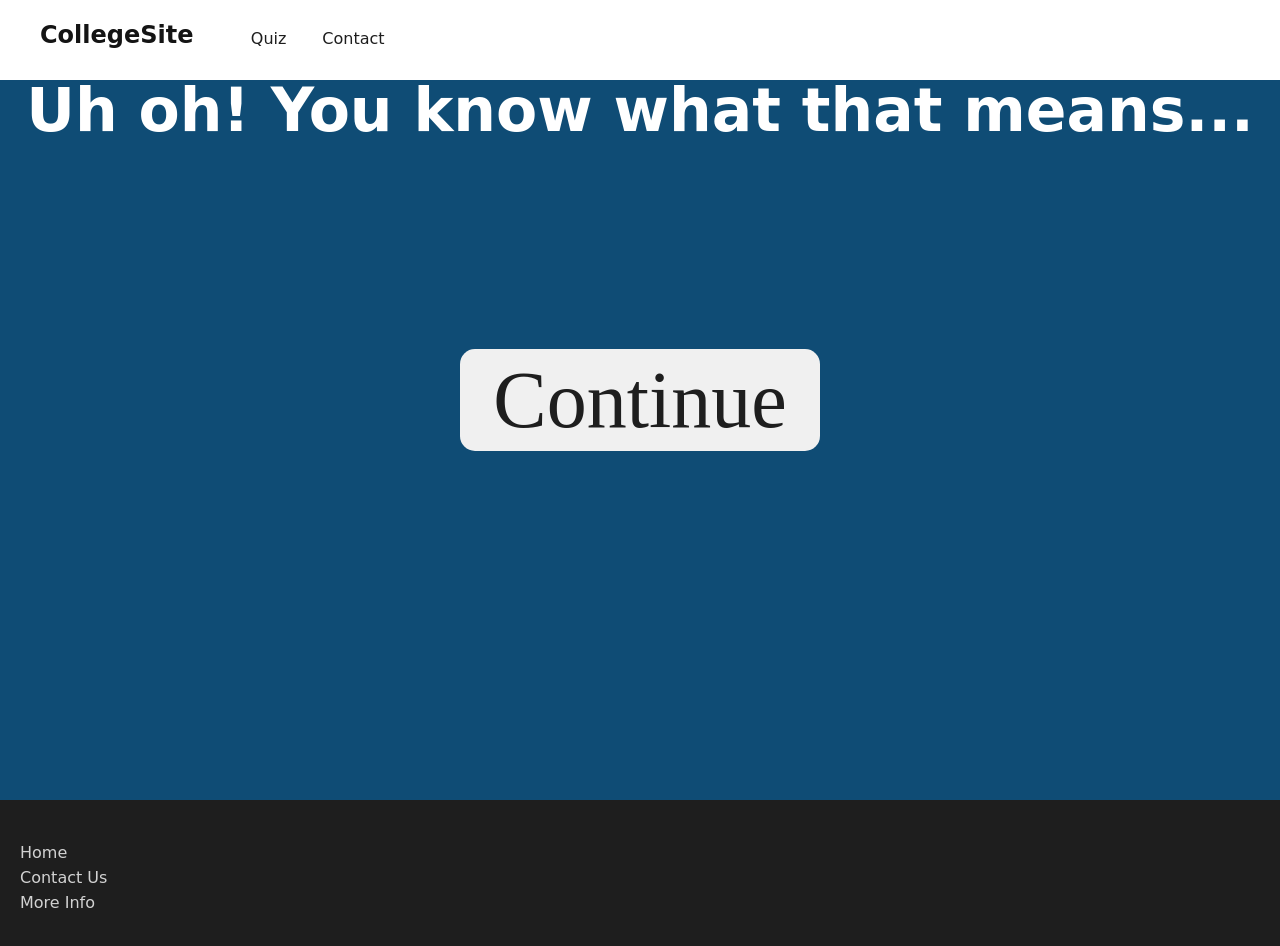
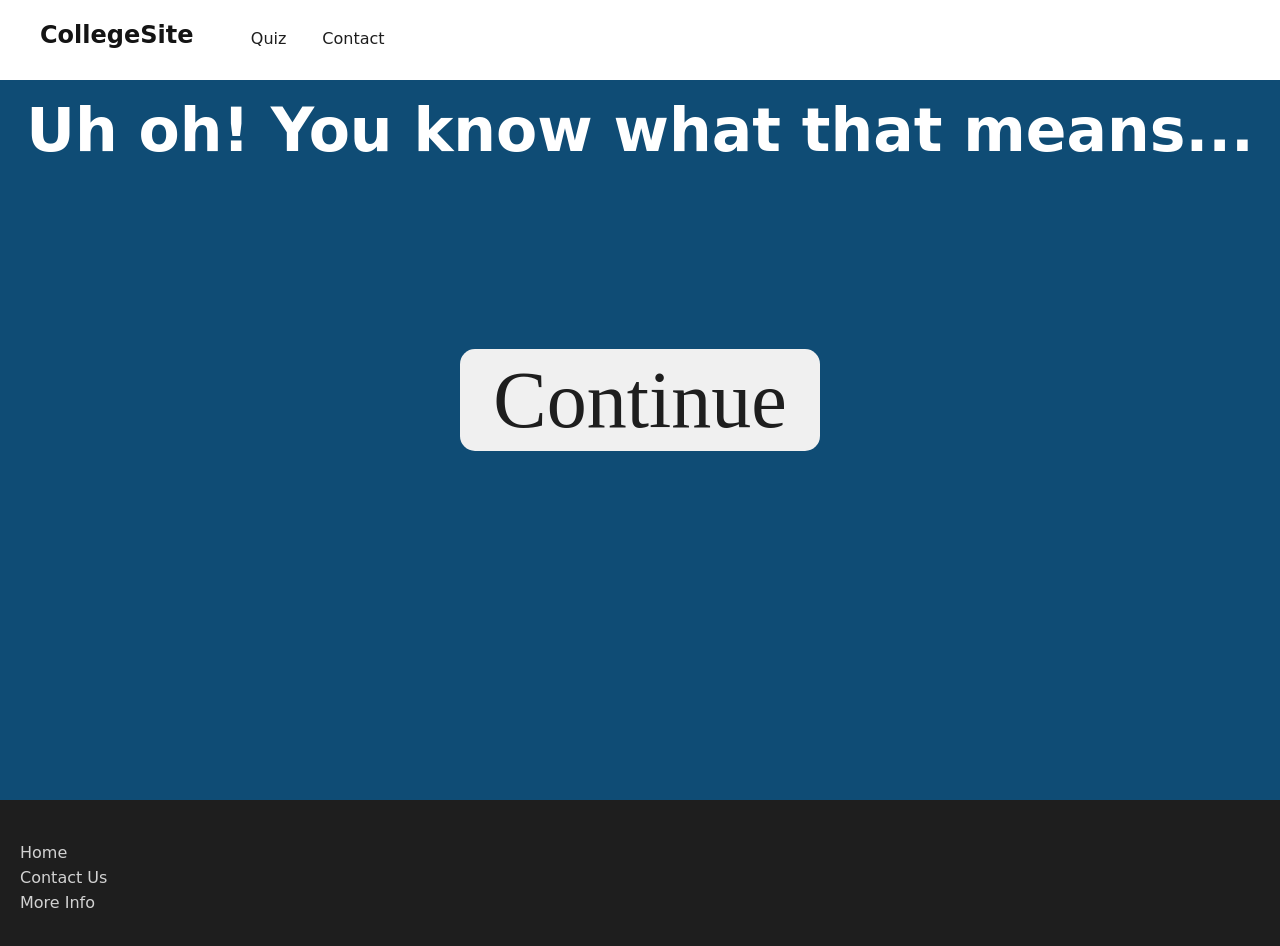
Before and after one commit to JaySchall/CollegeWebsite, a plain HTML site: page No.html in a window 1280 px wide. Drawn offline with Linux system fonts and the light colour scheme; a web font is replaced by a local one.

Commit message:
Update No.html

```diff
--- a/No.html
+++ b/No.html
@@ -19,7 +19,7 @@
       </nav>
     </header>
     <section class="Quizbanner">
-        <h2 style="text-align:center; padding:0;padding-top:10px;">Uh oh! You know what that means...</h2>
+        <h2 style="text-align:center; padding:0;padding-top:30px;">Uh oh! You know what that means...</h2>
         <a target="_blank"href="https://www.google.com/search?q=box&rlz=1C1RLNS_enUS728US728&source=lnms&tbm=isch&sa=X&ved=2ahUKEwj54vrGvqXoAhXNVc0KHSRaC4YQ_AUoAnoECBoQBA&biw=1920&bih=969#imgrc=w9AEcUSXPdO_5M"><div class="answer" id="continue">
 
         </div></a>
```
